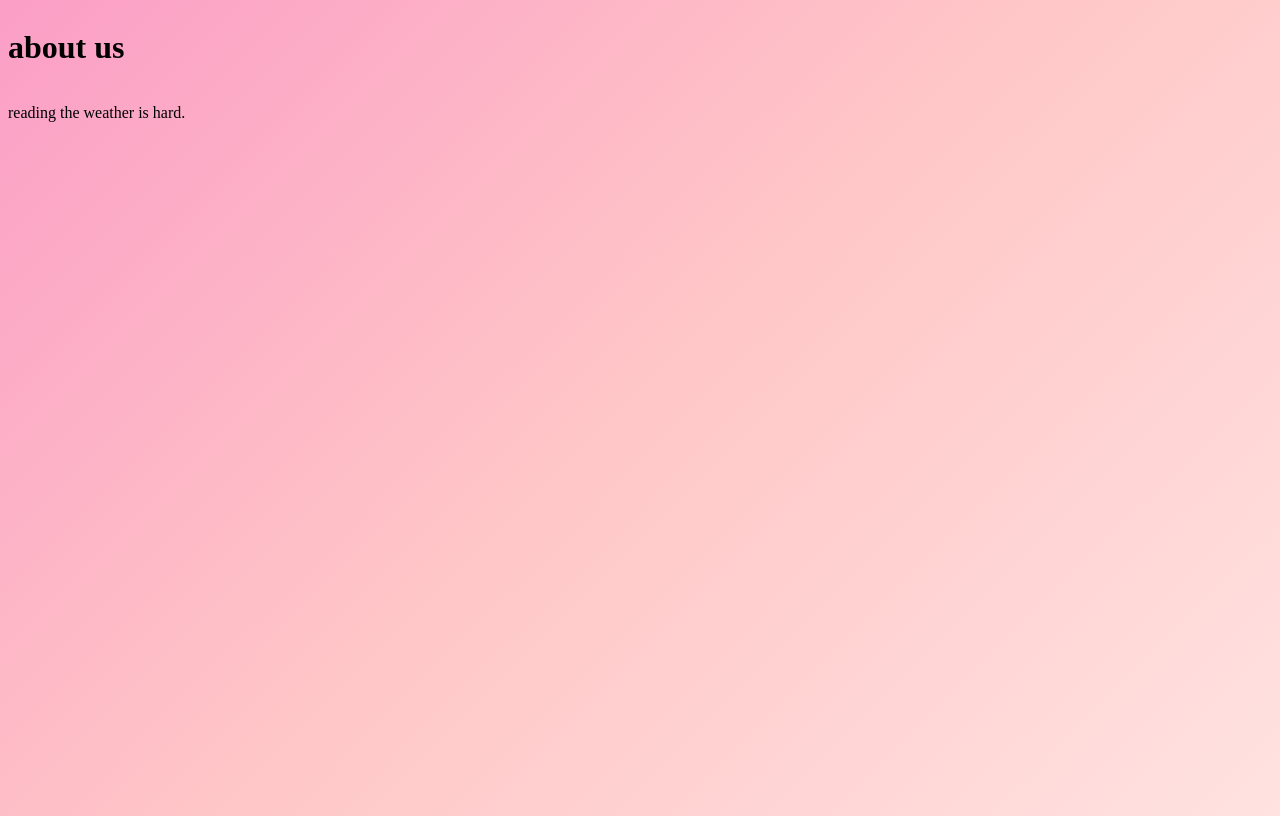
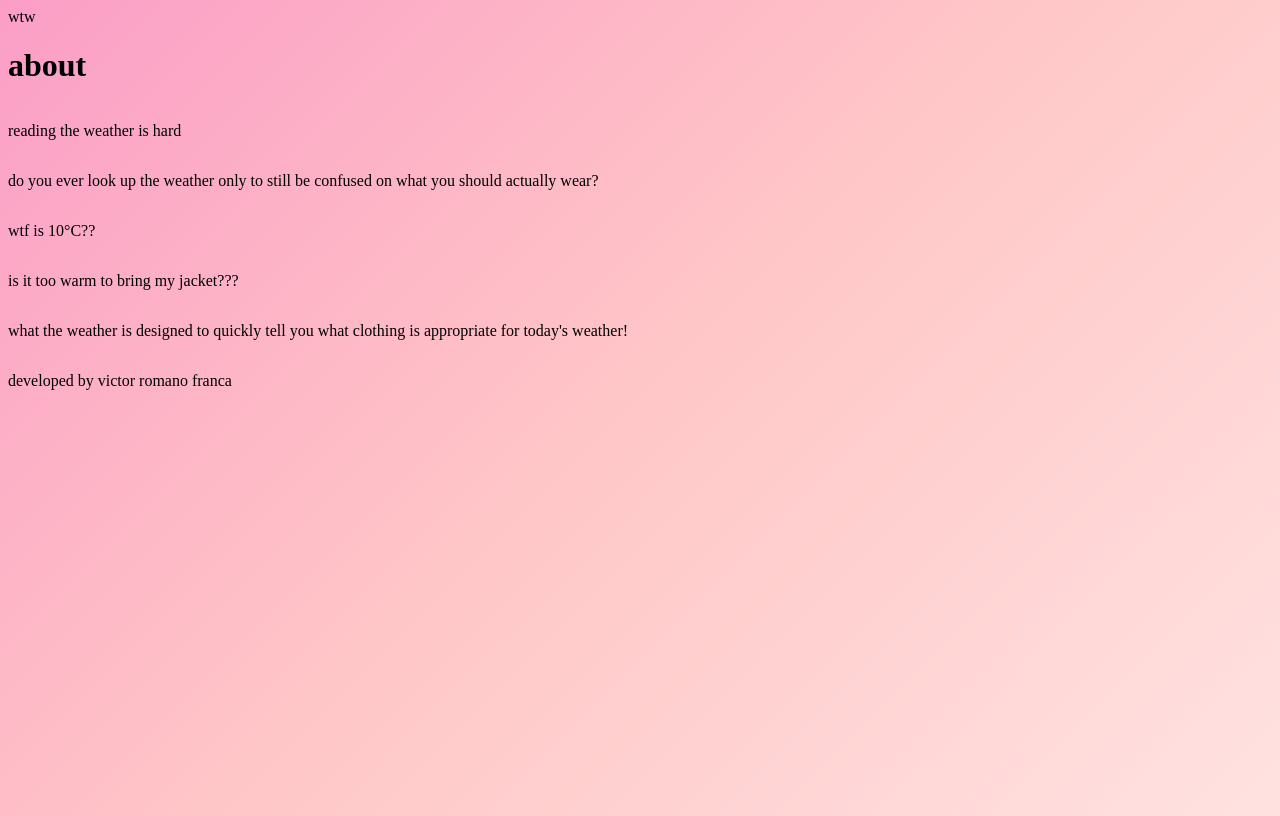
Before and after one commit to victorrf2002/wtw, a plain HTML site: page about.html in a window 1280 px wide. Drawn offline with Linux system fonts and the light colour scheme; a web font is replaced by a local one.

Commit message:
Write About page

```diff
--- a/about.html
+++ b/about.html
@@ -12,8 +12,30 @@
 </head>
 
 <body>
-    <h1>about us</h1>
-    <p>reading the weather is hard.</p>
+    <header>
+        <a href="index.html" alt="homepage">wtw</a>
+    </header>
+
+    <h1>about</h1>
+    <p>reading the weather is hard</p>
+    <p>
+        do you ever look up the weather only to still be confused on what you should actually wear?
+    </p>
+    <p>
+        wtf is 10°C??
+    </p>
+
+    <p>
+        is it too warm to bring my jacket???
+    </p>
+
+    <p>
+        what the weather is designed to quickly tell you what clothing is appropriate for today's weather!
+    </p>
+
+    <footer>
+        <p>developed by victor romano franca</p>
+    </footer>
 </body>
 
 </html>
```
